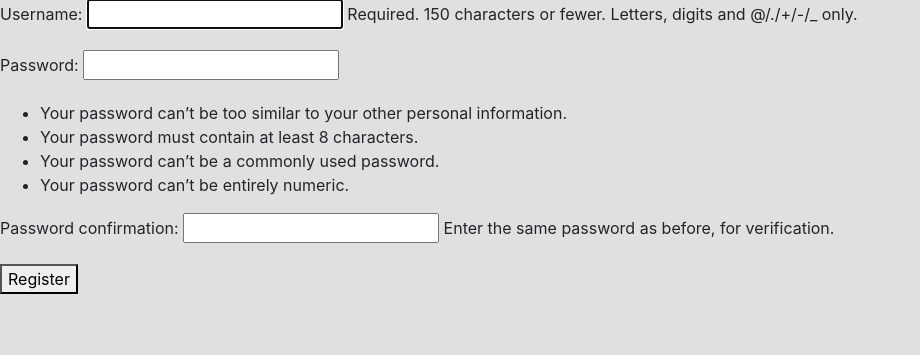
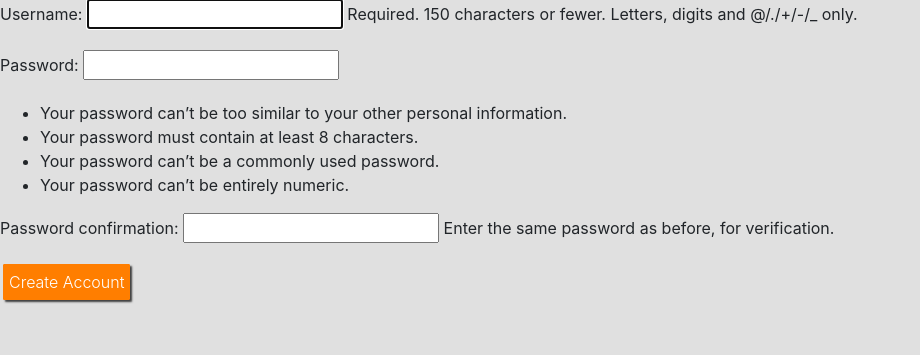
Before and after one commit to 0xbm/Vehicles, a Django app: page /users/register/ in a window 1280 px wide. Shown: the part 75-430 px from the top of the page, without its empty margins (0-920 px from the left). Run offline with Django 4.2, Linux system fonts and the light colour scheme; some libraries are stand-ins or nearby versions.

Commit message:
change button name

```diff
--- a/users/templates/registration/register.html
+++ b/users/templates/registration/register.html
@@ -5,8 +5,8 @@
     {% csrf_token %}
     {{ form.as_p }}
 
-    <button name="submit">Register</button>
-    <input type="hidden" name="next" value="{% url 'automobiles:index' %}" />
+    <button name="submit" class="btn btn-primary">Create Account</button>
+    <input type="hidden" name="next" value="{% url 'automobiles:index' %}"/>
 </form>
 
 {% endblock content %}
```
